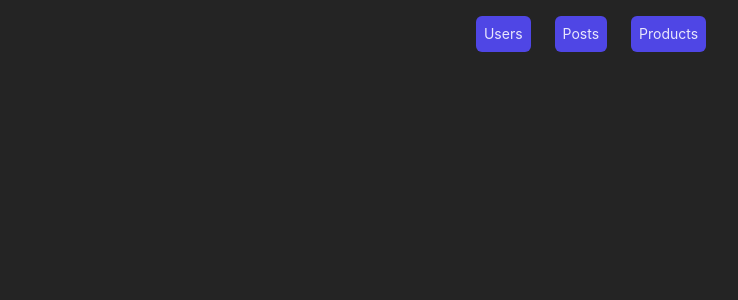
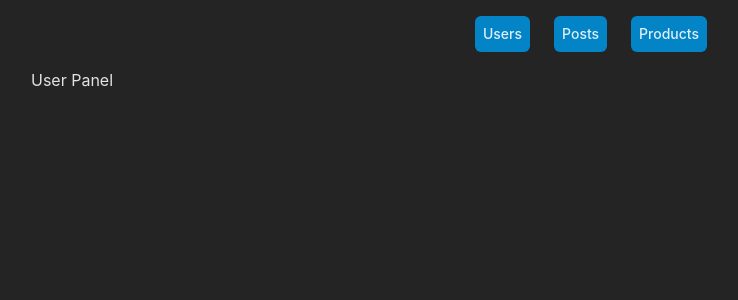
Before and after one commit to react-advanced/second-project, a React (Vite) app: page / in a window 1280 px wide. Shown: the top 300 px of the page, without its empty margins (49-787 px from the left). Built offline with nearby package versions, Linux system fonts and the light colour scheme.

Commit message:
Nav And Tabs

```diff
--- a/src/Lists/Tabs.jsx
+++ b/src/Lists/Tabs.jsx
@@ -1,5 +1,10 @@
 export const TABS = [
-  { id:1 , name:'users' , title:'Users' ,tabPanel: <h2>User Panel</h2>}
-  ,{ id:2 , name:'posts' , title:'Posts' ,tabPanel: <h2>Posts Panel</h2>}
-  ,{ id:3 , name:'products' , title:'Products' ,tabPanel: <h2>Products Panel</h2>}
-]
+  { id: 1, name: "users", title: "Users", tabPanel: <h2>User Panel</h2> },
+  { id: 2, name: "posts", title: "Posts", tabPanel: <h2>Posts Panel</h2> },
+  {
+    id: 3,
+    name: "products",
+    title: "Products",
+    tabPanel: <h2>Products Panel</h2>,
+  },
+];
--- a/src/Shared/Tab/Tab.jsx
+++ b/src/Shared/Tab/Tab.jsx
@@ -1,8 +1,12 @@
+const Tab = ({ children, onClick }) => {
+  return (
+    <span
+      className="mx-3 capitalize font-medium bg-sky-600 p-2 cursor-pointer rounded-md hover:bg-sky-800 duration-200 text-sm"
+      onClick={onClick}
+    >
+      {children}
+    </span>
+  );
+};
 
-const Tab = ({children}) => {
-  return (
-    <span className="mx-3 capitalize bg-indigo-600 p-2 cursor-pointer rounded-md hover:bg-indigo-800 duration-200 text-sm">{children}</span>
-  )
-}
-
-export default Tab
+export default Tab;
--- a/src/Shared/Tabs/Tabs.jsx
+++ b/src/Shared/Tabs/Tabs.jsx
@@ -1,15 +1,23 @@
-import React from 'react'
-import Tab from '../Tab/Tab';
-import { TABS } from './../../Lists/Tabs';
+import Tab from "../Tab/Tab";
+import { TABS } from "./../../Lists/Tabs";
+import { useState } from "react";
 
 const Tabs = () => {
+  const [activeTab, setActiveTAb] = useState(TABS[0].name);
+  const [tmepIdx, setTempIdx] = useState(0);
+
   return (
-    <div className='flex items-center justify-center'>
-      {TABS.map(tab => (
-        <Tab key={tab.id}>{tab.name}</Tab>
-      ))}
-    </div>
-  )
-}
+    <>
+      <div className="flex items-center justify-center">
+        {TABS.map((tab, idx) => (
+          <Tab key={tab.id} onClick={() => setTempIdx(idx)}>
+            {tab.title}
+          </Tab>
+        ))}
+      </div>
+      <div className="pt-4">{TABS[tmepIdx].tabPanel}</div>
+    </>
+  );
+};
 
-export default Tabs
+export default Tabs;
```
